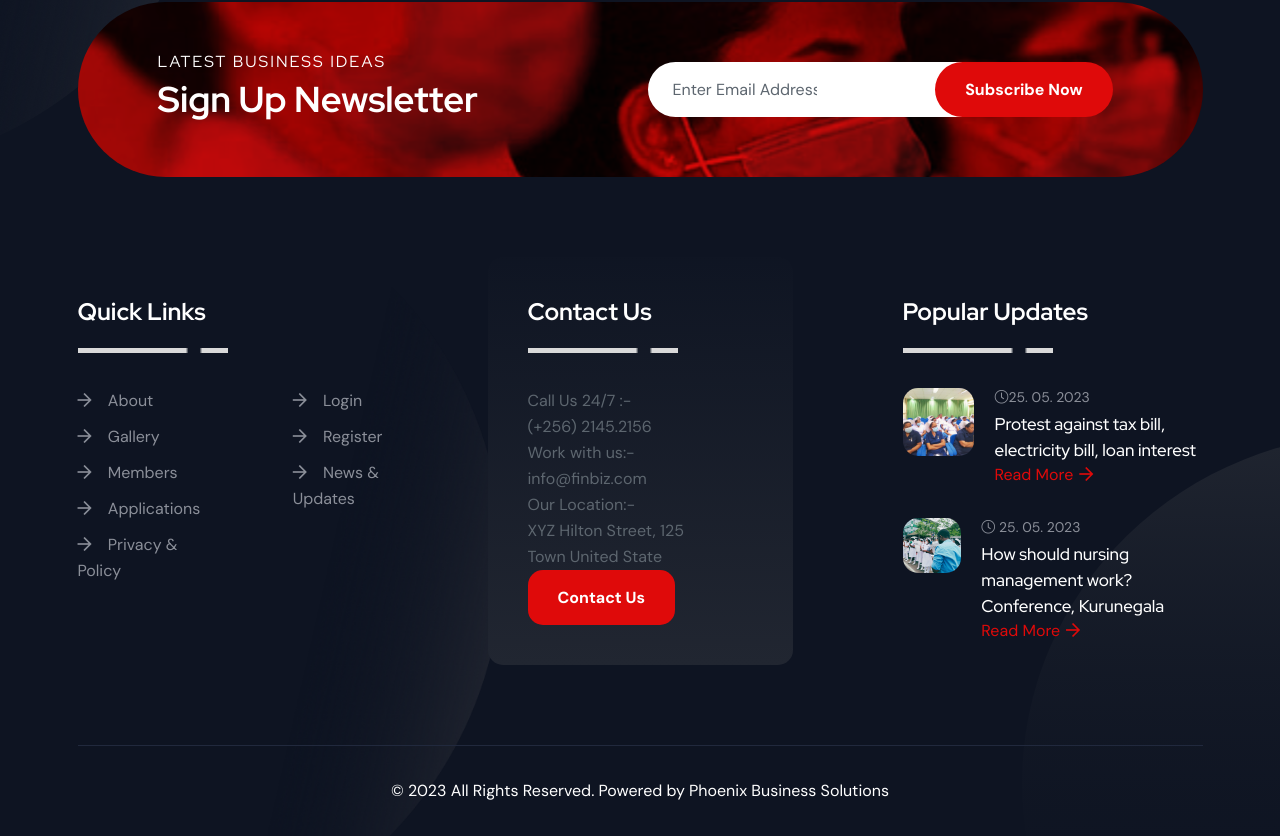
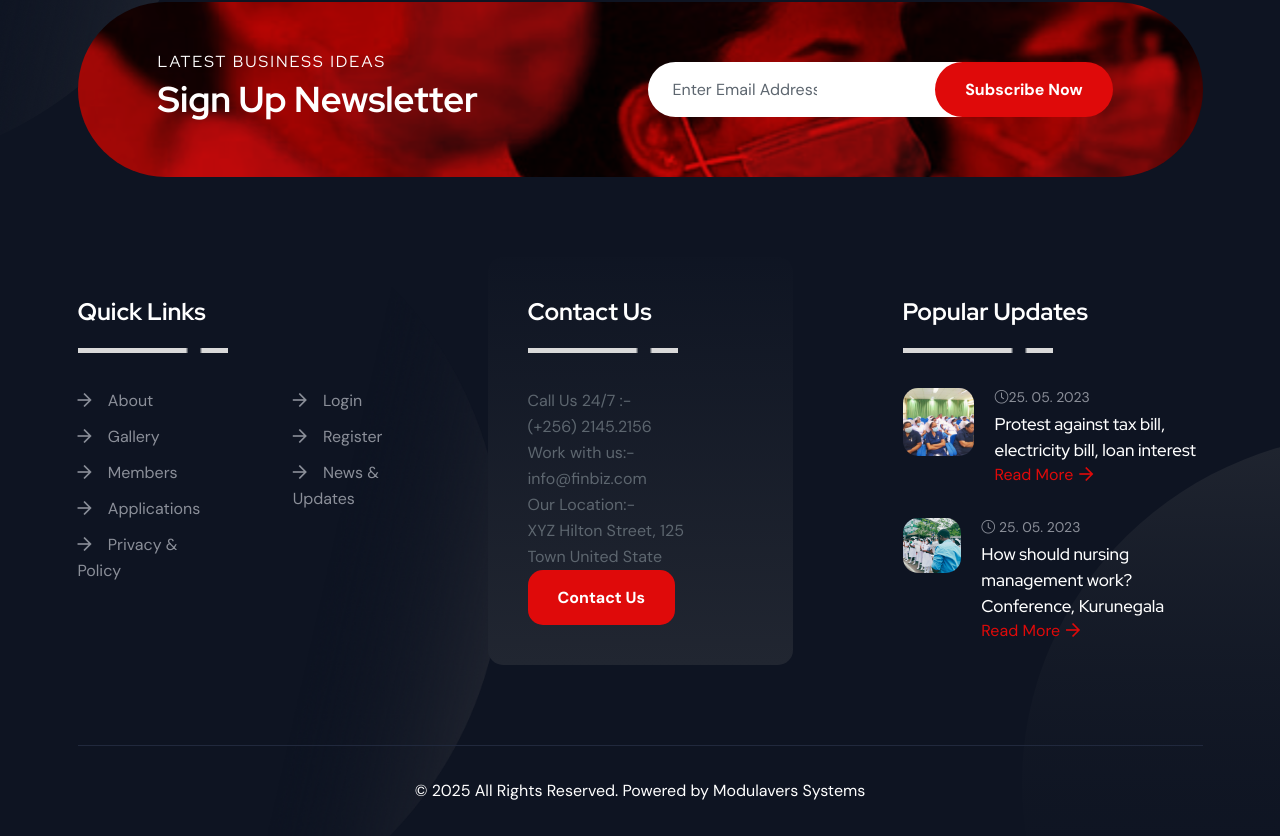
Before and after one commit to Sadeepa11/nurse-gov, a Next.js app: page / in a window 1280 px wide. Shown: the part 3074-3910 px from the top of the page. Built offline with nearby package versions, Linux system fonts and the light colour scheme.

Commit message:
Change date update and company name

```diff
--- a/components/Footer.jsx
+++ b/components/Footer.jsx
@@ -217,8 +217,8 @@ export default function Footer() {
               <div className="col-12">
                 <div className="text-center">
                   <p>
-                    © 2023 All Rights Reserved. Powered by Phoenix Business
-                    Solutions
+                    © {new Date().getFullYear()} All Rights Reserved. Powered by Modulavers Systems
+
                   </p>
                 </div>
               </div>
```
